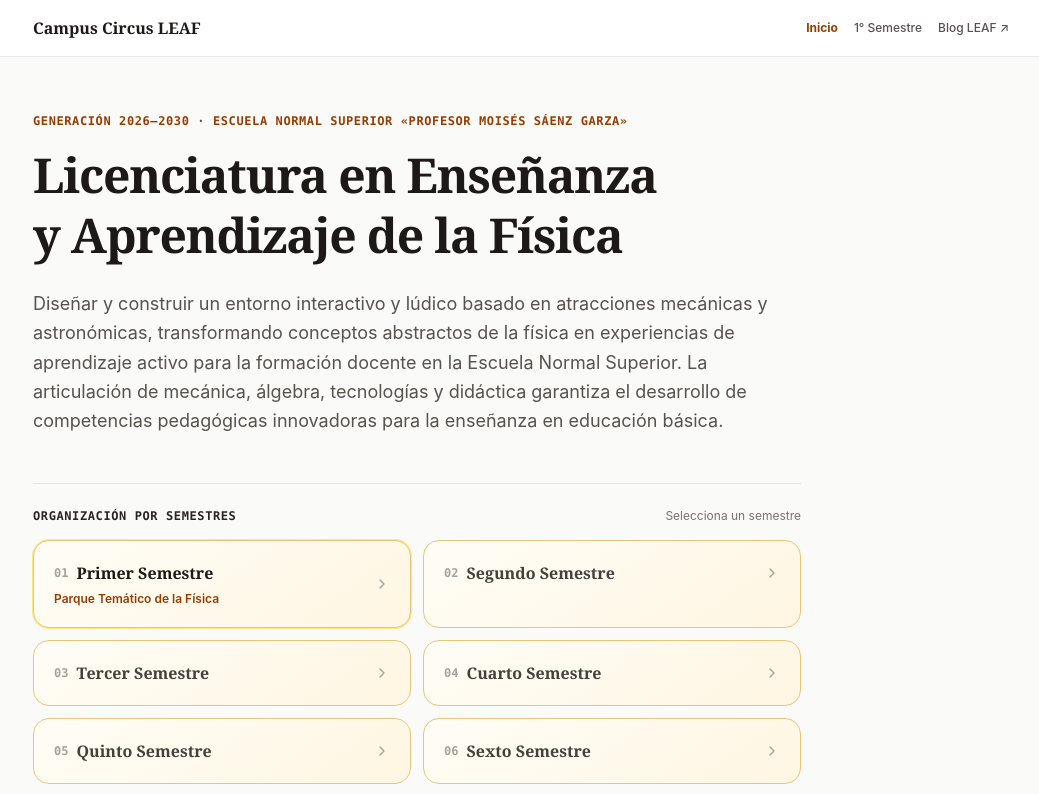
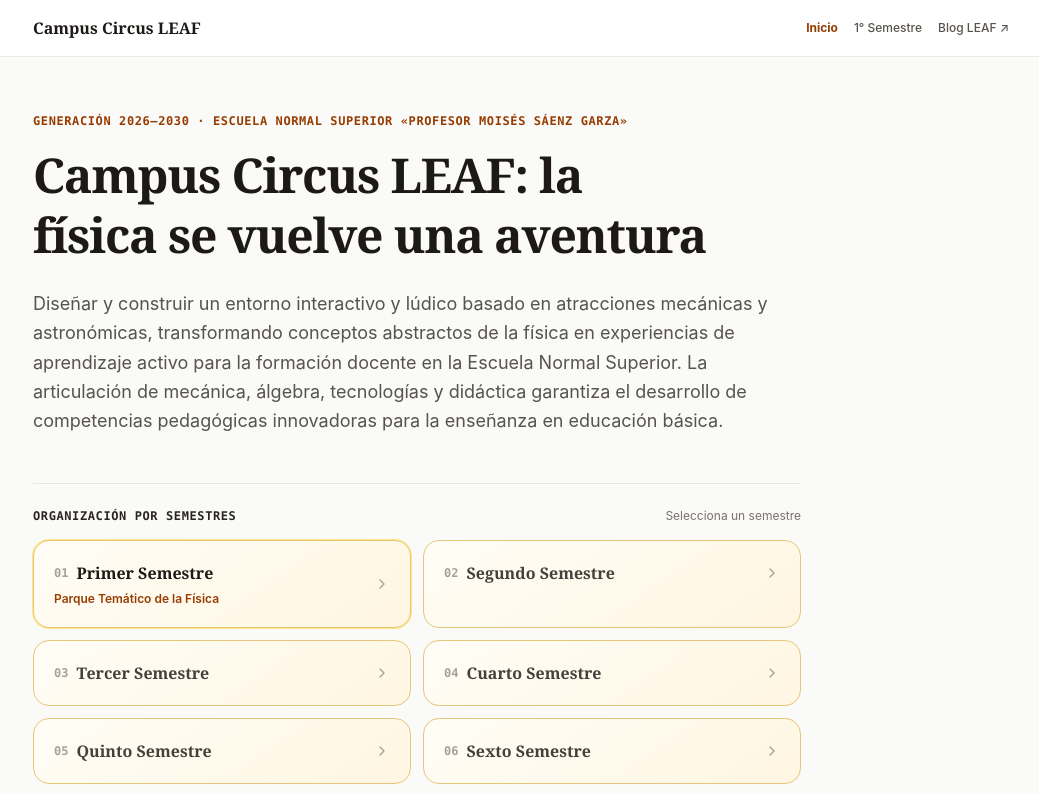
Before and after one commit to normalmsgestala/pagina-, a React (Vite) app: page / in a window 1280 px wide. Shown: the top 794 px of the page, without its empty margins (119-1158 px from the left). Built offline with nearby package versions, Linux system fonts and the light colour scheme.

Commit message:
Set Campus Circus LEAF homepage headline

```diff
--- a/src/App.tsx
+++ b/src/App.tsx
@@ -177,7 +177,7 @@ export default function App() {
               </div>
 
               <h1 className="text-3xl sm:text-5xl font-bold text-stone-900 font-display tracking-tight text-balance leading-tight">
-                Licenciatura en Enseñanza y Aprendizaje de la Física
+                Campus Circus LEAF: la física se vuelve una aventura
               </h1>
 
               <p className="text-base sm:text-lg text-stone-600 leading-relaxed pt-2">
```
